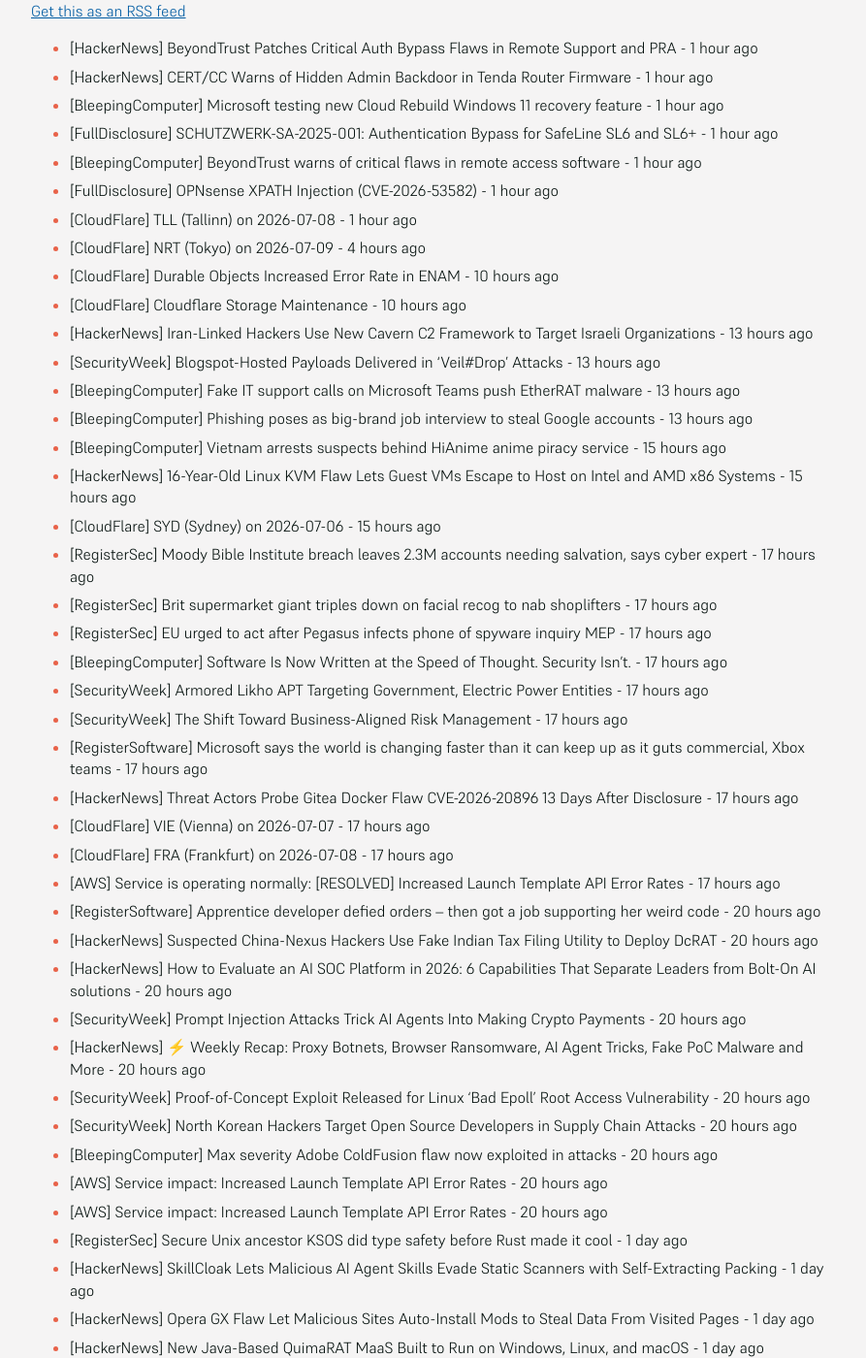
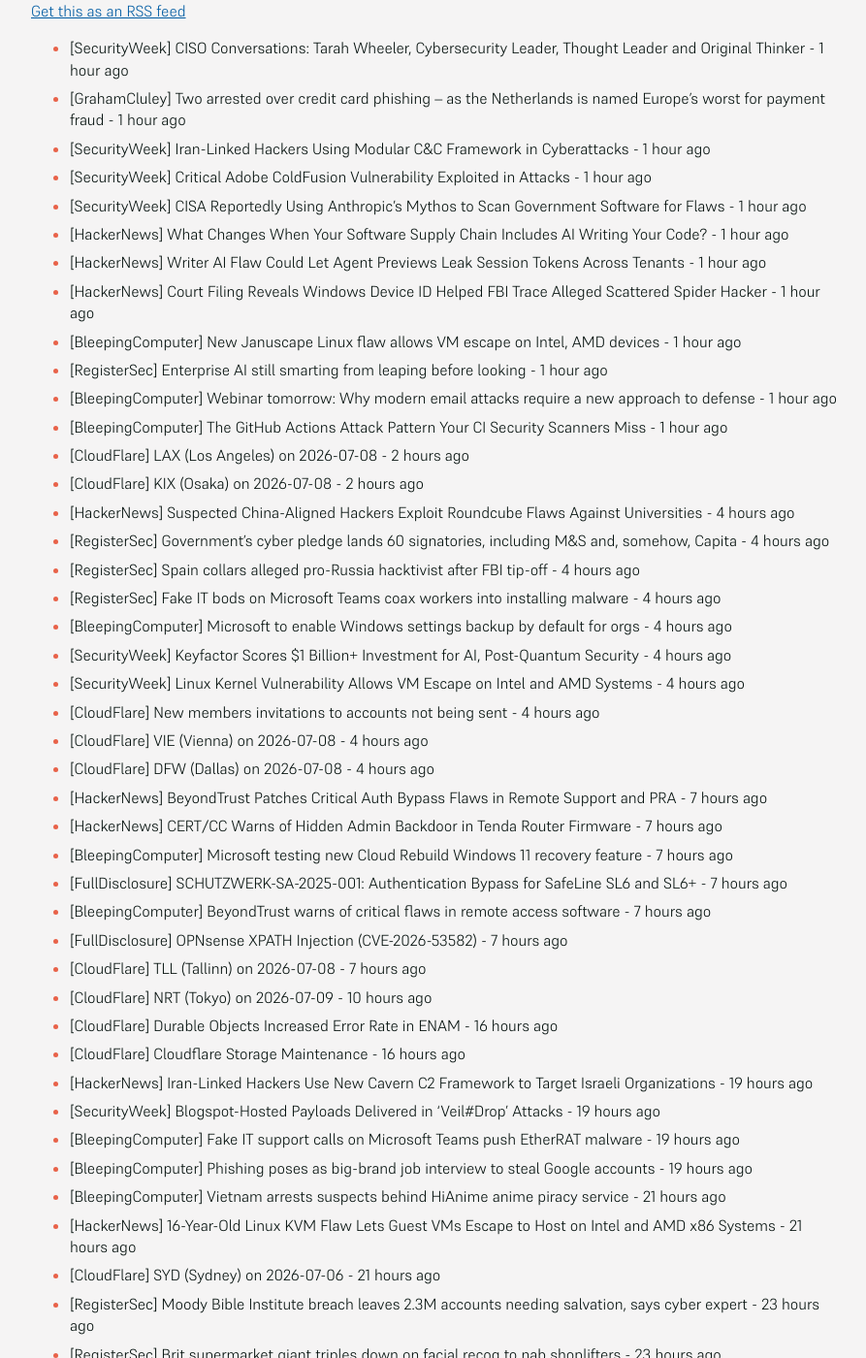
Before and after one commit to SecOpsNews/news, a Jekyll site: the page built from index.md, in a window 1280 px wide and 1400 px high, scrolled down 236 px. Shown: the whole window at 97% size, without its empty margins (192-1085 px from the left). Built offline with Jekyll 4.4.1, drawn with Linux system fonts in a browser that asks for light colours; some of the changed text lies outside the part shown.

Commit message:
New Feed

```diff
--- a/index.md
+++ b/index.md
@@ -9,44 +9,68 @@ description: Latest Updates
 
 <!-- SecOps start -->
 
-- [HackerNews] BeyondTrust Patches Critical Auth Bypass Flaws in Remote Support and PRA - 1 hour ago
-- [HackerNews] CERT/CC Warns of Hidden Admin Backdoor in Tenda Router Firmware - 1 hour ago
-- [BleepingComputer] Microsoft testing new Cloud Rebuild Windows 11 recovery feature - 1 hour ago
-- [FullDisclosure] SCHUTZWERK-SA-2025-001: Authentication Bypass for SafeLine SL6 and SL6+ - 1 hour ago
-- [BleepingComputer] BeyondTrust warns of critical flaws in remote access software - 1 hour ago
-- [FullDisclosure] OPNsense XPATH Injection (CVE-2026-53582) - 1 hour ago
-- [CloudFlare] TLL (Tallinn) on 2026-07-08 - 1 hour ago
-- [CloudFlare] NRT (Tokyo) on 2026-07-09 - 4 hours ago
-- [CloudFlare] Durable Objects Increased Error Rate in ENAM - 10 hours ago
-- [CloudFlare] Cloudflare Storage Maintenance - 10 hours ago
-- [HackerNews] Iran-Linked Hackers Use New Cavern C2 Framework to Target Israeli Organizations - 13 hours ago
-- [SecurityWeek] Blogspot-Hosted Payloads Delivered in ‘Veil#Drop’ Attacks - 13 hours ago
-- [BleepingComputer] Fake IT support calls on Microsoft Teams push EtherRAT malware - 13 hours ago
-- [BleepingComputer] Phishing poses as big-brand job interview to steal Google accounts - 13 hours ago
-- [BleepingComputer] Vietnam arrests suspects behind HiAnime anime piracy service - 15 hours ago
-- [HackerNews] 16-Year-Old Linux KVM Flaw Lets Guest VMs Escape to Host on Intel and AMD x86 Systems - 15 hours ago
-- [CloudFlare] SYD (Sydney) on 2026-07-06 - 15 hours ago
-- [RegisterSec] Moody Bible Institute breach leaves 2.3M accounts needing salvation, says cyber expert - 17 hours ago
-- [RegisterSec] Brit supermarket giant triples down on facial recog to nab shoplifters - 17 hours ago
-- [RegisterSec] EU urged to act after Pegasus infects phone of spyware inquiry MEP - 17 hours ago
-- [BleepingComputer] Software Is Now Written at the Speed of Thought. Security Isn't. - 17 hours ago
-- [SecurityWeek] Armored Likho APT Targeting Government, Electric Power Entities - 17 hours ago
-- [SecurityWeek] The Shift Toward Business-Aligned Risk Management - 17 hours ago
-- [RegisterSoftware] Microsoft says the world is changing faster than it can keep up as it guts commercial, Xbox teams - 17 hours ago
-- [HackerNews] Threat Actors Probe Gitea Docker Flaw CVE-2026-20896 13 Days After Disclosure - 17 hours ago
-- [CloudFlare] VIE (Vienna) on 2026-07-07 - 17 hours ago
-- [CloudFlare] FRA (Frankfurt) on 2026-07-08 - 17 hours ago
-- [AWS] Service is operating normally: [RESOLVED] Increased Launch Template API Error Rates - 17 hours ago
-- [RegisterSoftware] Apprentice developer defied orders – then got a job supporting her weird code - 20 hours ago
-- [HackerNews] Suspected China-Nexus Hackers Use Fake Indian Tax Filing Utility to Deploy DcRAT - 20 hours ago
-- [HackerNews] How to Evaluate an AI SOC Platform in 2026: 6 Capabilities That Separate Leaders from Bolt-On AI solutions - 20 hours ago
-- [SecurityWeek] Prompt Injection Attacks Trick AI Agents Into Making Crypto Payments - 20 hours ago
-- [HackerNews] ⚡ Weekly Recap: Proxy Botnets, Browser Ransomware, AI Agent Tricks, Fake PoC Malware and More - 20 hours ago
-- [SecurityWeek] Proof-of-Concept Exploit Released for Linux ‘Bad Epoll’ Root Access Vulnerability - 20 hours ago
-- [SecurityWeek] North Korean Hackers Target Open Source Developers in Supply Chain Attacks - 20 hours ago
-- [BleepingComputer] Max severity Adobe ColdFusion flaw now exploited in attacks - 20 hours ago
-- [AWS] Service impact: Increased Launch Template API Error Rates - 20 hours ago
-- [AWS] Service impact: Increased Launch Template API Error Rates - 20 hours ago
+- [SecurityWeek] CISO Conversations: Tarah Wheeler, Cybersecurity Leader, Thought Leader and Original Thinker - 1 hour ago
+- [GrahamCluley] Two arrested over credit card phishing – as the Netherlands is named Europe’s worst for payment fraud - 1 hour ago
+- [SecurityWeek] Iran-Linked Hackers Using Modular C&C Framework in Cyberattacks - 1 hour ago
+- [SecurityWeek] Critical Adobe ColdFusion Vulnerability Exploited in Attacks - 1 hour ago
+- [SecurityWeek] CISA Reportedly Using Anthropic’s Mythos to Scan Government Software for Flaws - 1 hour ago
+- [HackerNews] What Changes When Your Software Supply Chain Includes AI Writing Your Code? - 1 hour ago
+- [HackerNews] Writer AI Flaw Could Let Agent Previews Leak Session Tokens Across Tenants - 1 hour ago
+- [HackerNews] Court Filing Reveals Windows Device ID Helped FBI Trace Alleged Scattered Spider Hacker - 1 hour ago
+- [BleepingComputer] New Januscape Linux flaw allows VM escape on Intel, AMD devices - 1 hour ago
+- [RegisterSec] Enterprise AI still smarting from leaping before looking - 1 hour ago
+- [BleepingComputer] Webinar tomorrow: Why modern email attacks require a new approach to defense - 1 hour ago
+- [BleepingComputer] The GitHub Actions Attack Pattern Your CI Security Scanners Miss - 1 hour ago
+- [CloudFlare] LAX (Los Angeles) on 2026-07-08 - 2 hours ago
+- [CloudFlare] KIX (Osaka) on 2026-07-08 - 2 hours ago
+- [HackerNews] Suspected China-Aligned Hackers Exploit Roundcube Flaws Against Universities - 4 hours ago
+- [RegisterSec] Government's cyber pledge lands 60 signatories, including M&S and, somehow, Capita - 4 hours ago
+- [RegisterSec] Spain collars alleged pro-Russia hacktivist after FBI tip-off - 4 hours ago
+- [RegisterSec] Fake IT bods on Microsoft Teams coax workers into installing malware - 4 hours ago
+- [BleepingComputer] Microsoft to enable Windows settings backup by default for orgs - 4 hours ago
+- [SecurityWeek] Keyfactor Scores $1 Billion+ Investment for AI, Post-Quantum Security - 4 hours ago
+- [SecurityWeek] Linux Kernel Vulnerability Allows VM Escape on Intel and AMD Systems - 4 hours ago
+- [CloudFlare] New members invitations to accounts not being sent - 4 hours ago
+- [CloudFlare] VIE (Vienna) on 2026-07-08 - 4 hours ago
+- [CloudFlare] DFW (Dallas) on 2026-07-08 - 4 hours ago
+- [HackerNews] BeyondTrust Patches Critical Auth Bypass Flaws in Remote Support and PRA - 7 hours ago
+- [HackerNews] CERT/CC Warns of Hidden Admin Backdoor in Tenda Router Firmware - 7 hours ago
+- [BleepingComputer] Microsoft testing new Cloud Rebuild Windows 11 recovery feature - 7 hours ago
+- [FullDisclosure] SCHUTZWERK-SA-2025-001: Authentication Bypass for SafeLine SL6 and SL6+ - 7 hours ago
+- [BleepingComputer] BeyondTrust warns of critical flaws in remote access software - 7 hours ago
+- [FullDisclosure] OPNsense XPATH Injection (CVE-2026-53582) - 7 hours ago
+- [CloudFlare] TLL (Tallinn) on 2026-07-08 - 7 hours ago
+- [CloudFlare] NRT (Tokyo) on 2026-07-09 - 10 hours ago
+- [CloudFlare] Durable Objects Increased Error Rate in ENAM - 16 hours ago
+- [CloudFlare] Cloudflare Storage Maintenance - 16 hours ago
+- [HackerNews] Iran-Linked Hackers Use New Cavern C2 Framework to Target Israeli Organizations - 19 hours ago
+- [SecurityWeek] Blogspot-Hosted Payloads Delivered in ‘Veil#Drop’ Attacks - 19 hours ago
+- [BleepingComputer] Fake IT support calls on Microsoft Teams push EtherRAT malware - 19 hours ago
+- [BleepingComputer] Phishing poses as big-brand job interview to steal Google accounts - 19 hours ago
+- [BleepingComputer] Vietnam arrests suspects behind HiAnime anime piracy service - 21 hours ago
+- [HackerNews] 16-Year-Old Linux KVM Flaw Lets Guest VMs Escape to Host on Intel and AMD x86 Systems - 21 hours ago
+- [CloudFlare] SYD (Sydney) on 2026-07-06 - 21 hours ago
+- [RegisterSec] Moody Bible Institute breach leaves 2.3M accounts needing salvation, says cyber expert - 23 hours ago
+- [RegisterSec] Brit supermarket giant triples down on facial recog to nab shoplifters - 23 hours ago
+- [RegisterSec] EU urged to act after Pegasus infects phone of spyware inquiry MEP - 23 hours ago
+- [BleepingComputer] Software Is Now Written at the Speed of Thought. Security Isn't. - 23 hours ago
+- [SecurityWeek] Armored Likho APT Targeting Government, Electric Power Entities - 23 hours ago
+- [SecurityWeek] The Shift Toward Business-Aligned Risk Management - 23 hours ago
+- [RegisterSoftware] Microsoft says the world is changing faster than it can keep up as it guts commercial, Xbox teams - 23 hours ago
+- [HackerNews] Threat Actors Probe Gitea Docker Flaw CVE-2026-20896 13 Days After Disclosure - 23 hours ago
+- [CloudFlare] VIE (Vienna) on 2026-07-07 - 23 hours ago
+- [CloudFlare] FRA (Frankfurt) on 2026-07-08 - 23 hours ago
+- [AWS] Service is operating normally: [RESOLVED] Increased Launch Template API Error Rates - 23 hours ago
+- [RegisterSoftware] Apprentice developer defied orders – then got a job supporting her weird code - 1 day ago
+- [HackerNews] Suspected China-Nexus Hackers Use Fake Indian Tax Filing Utility to Deploy DcRAT - 1 day ago
+- [HackerNews] How to Evaluate an AI SOC Platform in 2026: 6 Capabilities That Separate Leaders from Bolt-On AI solutions - 1 day ago
+- [SecurityWeek] Prompt Injection Attacks Trick AI Agents Into Making Crypto Payments - 1 day ago
+- [HackerNews] ⚡ Weekly Recap: Proxy Botnets, Browser Ransomware, AI Agent Tricks, Fake PoC Malware and More - 1 day ago
+- [SecurityWeek] Proof-of-Concept Exploit Released for Linux ‘Bad Epoll’ Root Access Vulnerability - 1 day ago
+- [SecurityWeek] North Korean Hackers Target Open Source Developers in Supply Chain Attacks - 1 day ago
+- [BleepingComputer] Max severity Adobe ColdFusion flaw now exploited in attacks - 1 day ago
+- [AWS] Service impact: Increased Launch Template API Error Rates - 1 day ago
+- [AWS] Service impact: Increased Launch Template API Error Rates - 1 day ago
 - [RegisterSec] Secure Unix ancestor KSOS did type safety before Rust made it cool - 1 day ago
 - [HackerNews] SkillCloak Lets Malicious AI Agent Skills Evade Static Scanners with Self-Extracting Packing - 1 day ago
 - [HackerNews] Opera GX Flaw Let Malicious Sites Auto-Install Mods to Steal Data From Visited Pages - 1 day ago
@@ -58,9 +82,8 @@ description: Latest Updates
 - [CloudFlare] CDG (Paris) on 2026-07-07 - 1 day ago
 - [CloudFlare] CDG (Paris) on 2026-07-08 - 1 day ago
 - [CloudFlare] CDG (Paris) on 2026-07-09 - 1 day ago
-- [BleepingComputer] Flipper Zero firmware development continues with community help - 1 day ago
-- [RegisterSec] MFA-optional banks leave safe doors (and accounts) wide open for thieves to pillage - 1 day ago
-- [CloudFlare] Elevated number of errors in Munich, Germany - 2 days ago
+- [BleepingComputer] Flipper Zero firmware development continues with community help - 2 days ago
+- [RegisterSec] MFA-optional banks leave safe doors (and accounts) wide open for thieves to pillage - 2 days ago
 
 
 <!-- SecOps end -->
```
